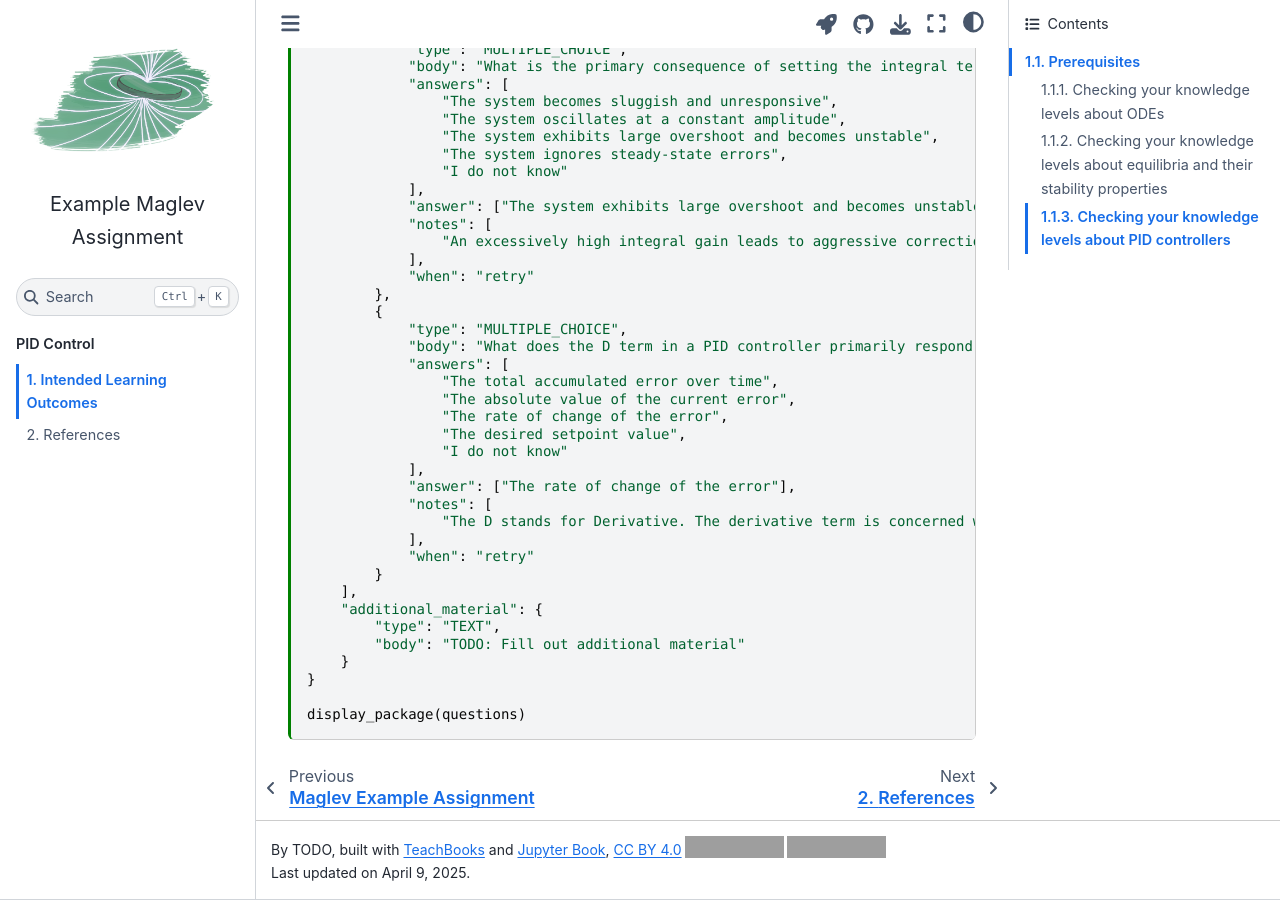
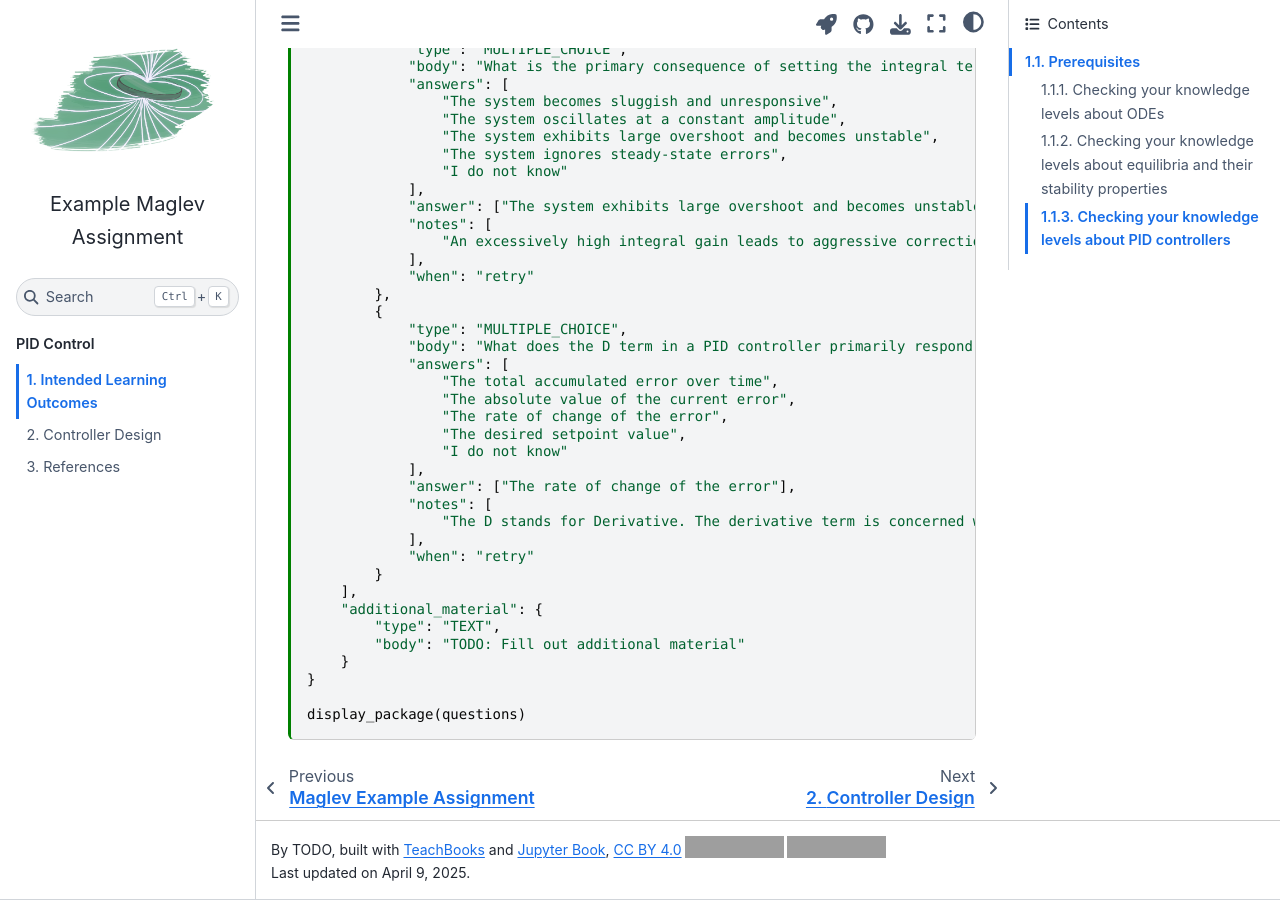
Before and after one commit to ForceoftheCyber/CyberBook, a Jupyter Book: the page built from book/chapters/ilo_and_prerequisites.ipynb, in a window 1280 px wide and 900 px high, scrolled down 10141 px. Built offline with Jupyter Book 1.0.4 settings and Sphinx 7.4.7 and the Sphinx Book theme 1.1.4, drawn with Linux system fonts in a browser that asks for light colours; a script that is not in the unit is left out; comment, search, counter and statistics services are not loaded; grey boxes are pictures that could not be loaded.

Commit message:
wip: add controller design chapter
Missing some questions that Hans has not provided yet

```diff
--- a/book/_toc.yml
+++ b/book/_toc.yml
@@ -6,7 +6,7 @@ parts:
     numbered: True
     chapters:
     - file: chapters/ilo_and_prerequisites.ipynb
-
+    - file: chapters/controller_design.ipynb
     - file: references.md
     # - file: changelog.md
     # - file: credits.md
```
Also changed, not shown: book/chapters/controller_design.ipynb (added).
